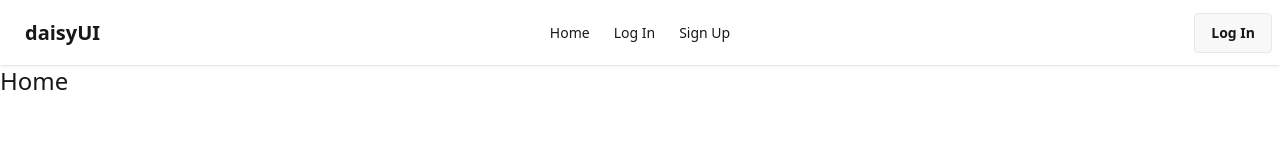
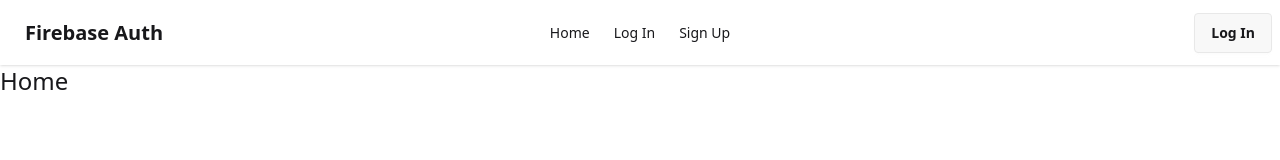
Before and after one commit to ALNoman78/firebase-auth-next, a React (Vite) app: page / in a window 1280 px wide. Shown: the top 160 px of the page. Built offline with nearby package versions, Linux system fonts and the light colour scheme; no server answers.

Commit message:
change navbar name

```diff
--- a/src/components/Navbar/Navbar.jsx
+++ b/src/components/Navbar/Navbar.jsx
@@ -37,7 +37,7 @@
                         }
                     </ul>
                 </div>
-                <a className="btn btn-ghost text-xl">daisyUI</a>
+                <a className="btn btn-ghost text-xl">Firebase Auth</a>
             </div>
             <div className="navbar-center hidden lg:flex">
                 <ul className="menu menu-horizontal px-1">
```
